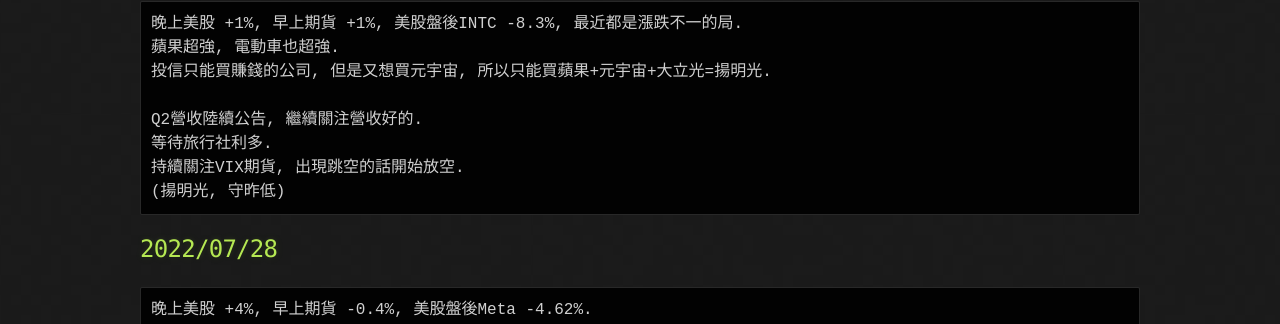
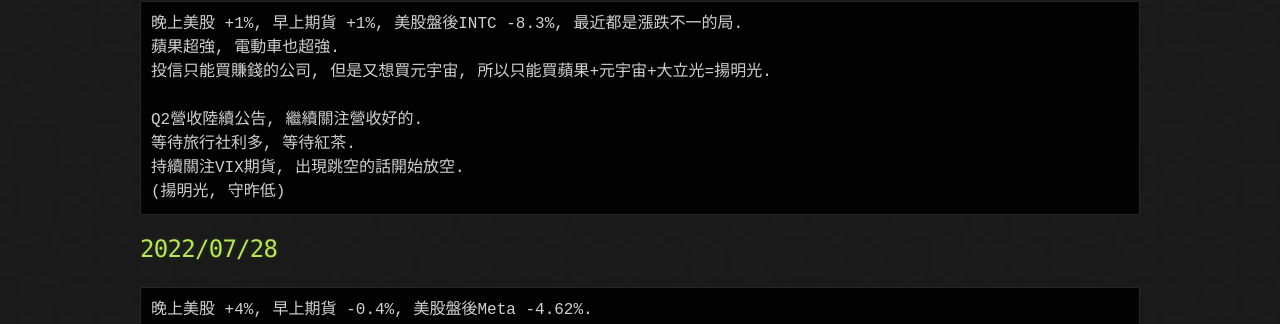
Before and after one commit to lepg5487/Stock_God, a Jekyll site: the page built from index.md, in a window 1280 px wide and 900 px high. Shown: the part 418-742 px from the top of the window. Built offline with Jekyll 4.4.1, drawn with Linux system fonts in a browser that asks for light colours; our own code applies the rules of GitHub Pages for plain Markdown files.

Commit message:
Update index.md

````diff
--- a/index.md
+++ b/index.md
@@ -11,7 +11,7 @@
 投信只能買賺錢的公司, 但是又想買元宇宙, 所以只能買蘋果+元宇宙+大立光=揚明光.
 
 Q2營收陸續公告, 繼續關注營收好的.
-等待旅行社利多.
+等待旅行社利多, 等待紅茶.
 持續關注VIX期貨, 出現跳空的話開始放空.
 (揚明光, 守昨低)
 ```
````
